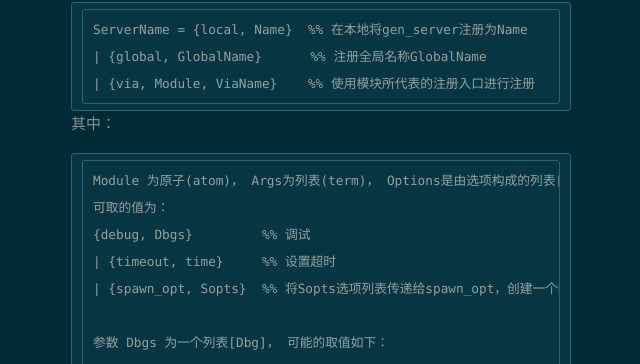
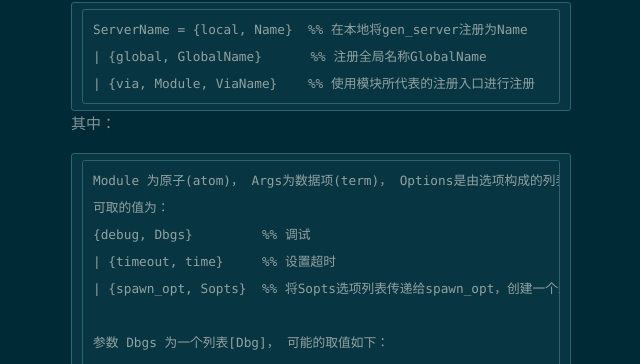
Before and after one commit to EdwardYuan/EdwardYuan.github.io, a Jekyll site: the page built from _posts/2014-09-05-Erlang-OTP.markdown, in a window 1280 px wide and 900 px high, scrolled down 1029 px. Shown: the part 87-451 px from the top of the window, without its empty margins (319-959 px from the left). Built offline with Jekyll 4.4.1, drawn with Linux system fonts in a browser that asks for light colours; nearby versions of some CDN libraries; some of the changed text lies outside the part shown.

Commit message:
[修改] term 列表改为数据项

```diff
--- a/_posts/2014-09-05-Erlang-OTP.markdown
+++ b/_posts/2014-09-05-Erlang-OTP.markdown
@@ -51,7 +51,7 @@ start_link(ServerName, Module, Args, Options) -> Result
 
 其中：
 
-    Module 为原子(atom)， Args为列表(term)， Options是由选项构成的列表[Option]，
+    Module 为原子(atom)， Args为数据项(term)， Options是由选项构成的列表[Option]，
 	可取的值为：
 	{debug, Dbgs}         %% 调试
 	| {timeout, time}     %% 设置超时
```
